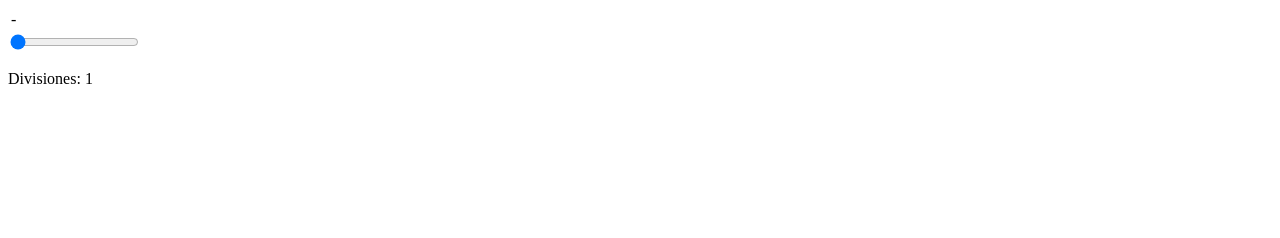
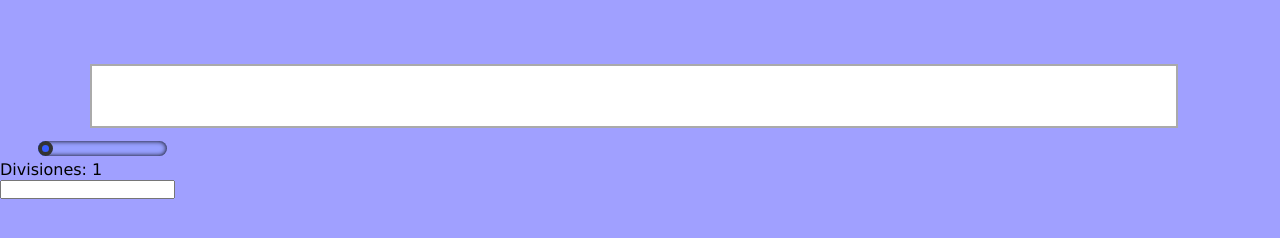
Before and after one commit to lmSeryi/TableVueJS, a plain HTML site: page index.html in a window 1280 px wide. Drawn offline with Linux system fonts and the light colour scheme.

Commit message:
Design were add and value inside input reflect in TR / Se añadió diseño y el valor del input aparece en la tabla.

```diff
--- a/index.html
+++ b/index.html
@@ -4,18 +4,22 @@
 <head>
     <meta charset="UTF-8">
     <title>Document</title>
+    <link rel="stylesheet" type="text/css" href="css/Interfaz.css">
+    <link rel="stylesheet" type="text/css" href="css/Slider.css">
 </head>
 
 <body>
     <div id="app">
             <template>
-            <table>
+                <table id="T1">
                     <tr>
-                    <td v-for="tr in total">-</td>
+                        <td v-for="curso in total">{{cantidad}}</td>
                     </tr>
                 </table>
-            <input type="range" name="" v-model="divisiones" min="1" max="32">
+
+                <input type="range" name="" v-model="divisiones" min="1" max="32" class="range">
                 <p>Divisiones: {{divisiones}}</p>
+                <input type="text" v-model="cantidad">
             </template>
     </div>
     <script type="text/javascript" src="js/vue.js"></script>
--- a/js/ediTable.js
+++ b/js/ediTable.js
@@ -2,6 +2,7 @@ let app = new Vue({
         el: '#app',
         data: {
             divisiones: 1,
+            cantidad: ''
         },
         computed: {
       total: function () {
@@ -10,4 +11,4 @@ let app = new Vue({
 
     }
   }
-    });
+});
```
Lines whose indentation alone changed are shown as unchanged.
